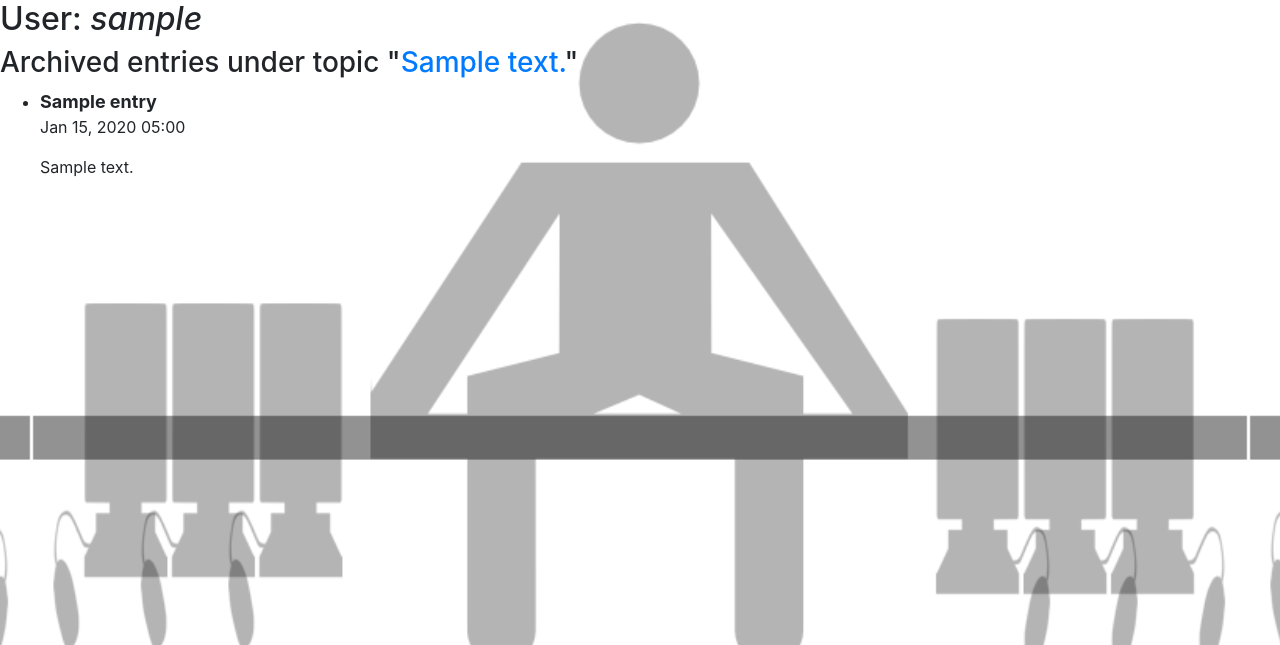
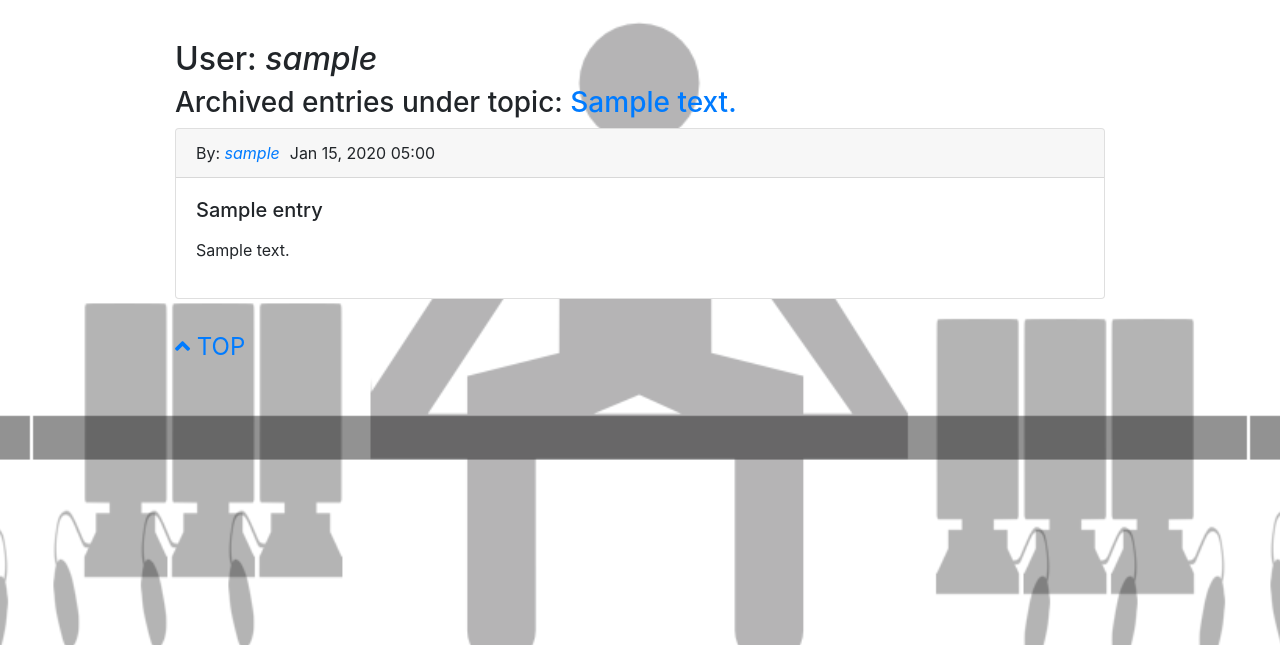
Before and after one commit to FanchenBao/WEBAPP_LiftNCode, a Django app: page /archive/1/1/ in a window 1280 px wide. Shown: the part 56-701 px from the top of the page. Run offline with Django 3.2, Linux system fonts and the light colour scheme; tables that the repository leaves empty hold one stand-in row (values such as "Sample post"); some libraries are stand-ins or nearby versions.

Commit message:
archive_user_entries.html beautify done

```diff
--- a/learning_notes/templates/learning_notes/archive_user_entries.html
+++ b/learning_notes/templates/learning_notes/archive_user_entries.html
@@ -1,22 +1,28 @@
 {% extends "learning_notes/base.html" %}
 
 {% block content %}
+  <div class="container topic" id="top">
     <h2>User: <i>{{archive_user.username}}</i></h2>
-    <h3>Archived entries under topic "<a href = "{% url 'learning_notes:topic' topic.id %}">{{topic.text}}</a>"</h3>
-    <ul>
-        {% for entry in entries %}
-            <li>
-                <p style="display: inline;"><b><font size="4">{{ entry.title}}</font></b></p> <!-- use display: inline to display buttons and title in one line -->
-                {% if user == archive_user %}
-                    <a href="{% url 'learning_notes:edit_entry' topic.id entry.id%}" class = "button edit">Edit</a>
-                    <a href="{% url 'learning_notes:delete_entry' topic.id entry.id %}" class="button delete" onclick="return confirm('Are you sure to delete this entry?');" >Delete</a>
-                {% endif %}
-                <p>{{ entry.date_added|date:"M d, Y H:i" }}</p>
-                <div>{{ entry.text|linebreaks }}</div>
-            </li>
-        {% empty %}
-            <li>No entry has been added for this topic yet.</li>
-        {% endfor %}
-    </ul>
+    <h3>Archived entries under topic: <a href = "{% url 'learning_notes:topic' topic.id %}">{{topic.text}}</a></h3>
 
+    {% for entry in entries %}
+      <div class="card">
+        <div class="card-header">
+          By: <a class="entryOwner" href = "{% url 'learning_notes:archive_user_topics' entry.owner.id %}">{{entry.owner}}</a>{{ entry.date_added|date:"M d, Y H:i" }}
+        </div>
+        <div class="card-body">
+          <h5 class="card-title">{{ entry.title}}</h5>
+          <p class="card-text">{{ entry.text|linebreaks }}</p>
+          {% if user == entry.owner %}
+            <a href="{% url 'learning_notes:edit_entry' topic.id entry.id%}" class="btn btn-warning">Edit</a>
+            <a href="{% url 'learning_notes:delete_entry' topic.id entry.id %}" class="btn btn-danger" onclick="return confirm('Are you sure to delete this entry?');" >Delete</a>
+          {% endif %}
+        </div>
+      </div>
+    {% empty %}
+      <p>No entry has been added for this topic yet.</p>
+    {% endfor %}
+
+    <a href="#top" class="toTop"><i class="fas fa-angle-up"></i> TOP</a>
+  </div>
 {% endblock content %}
```
